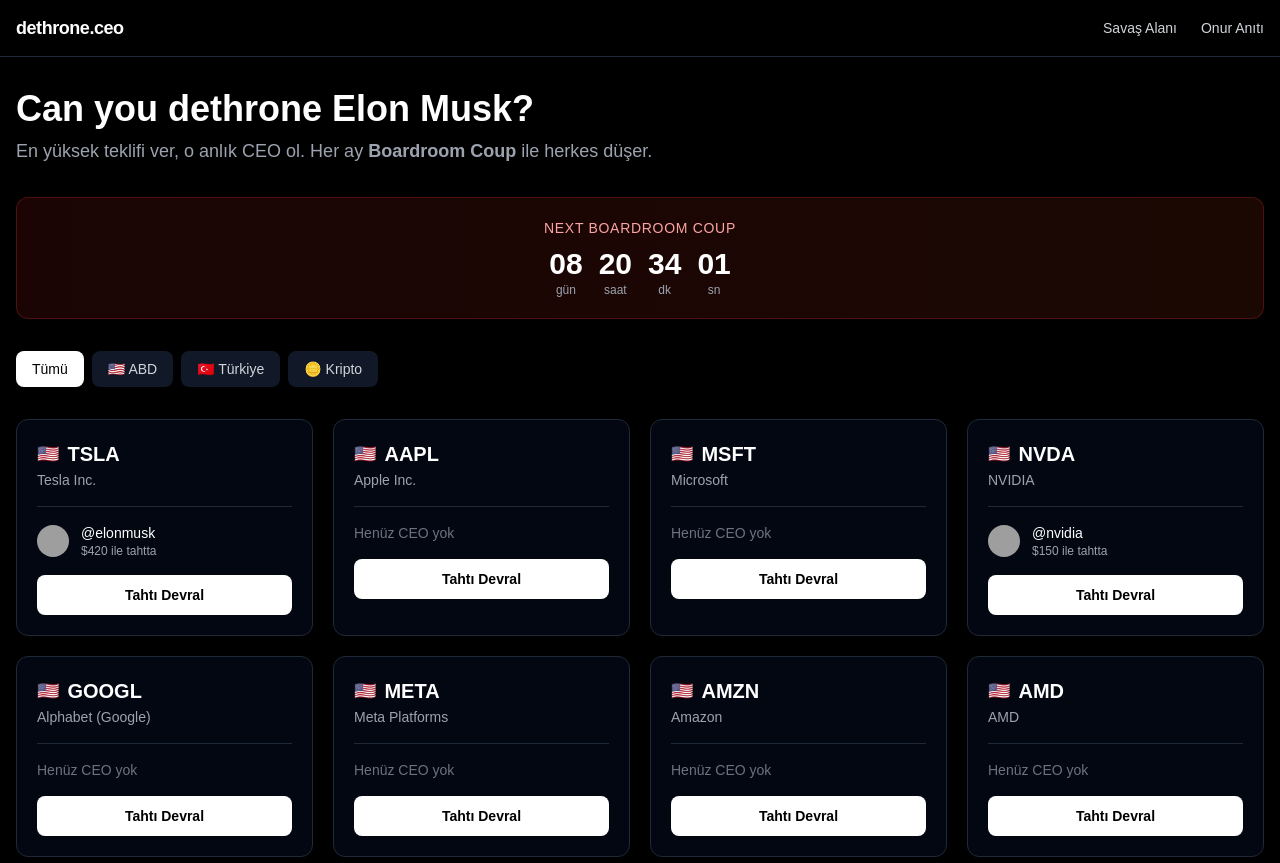
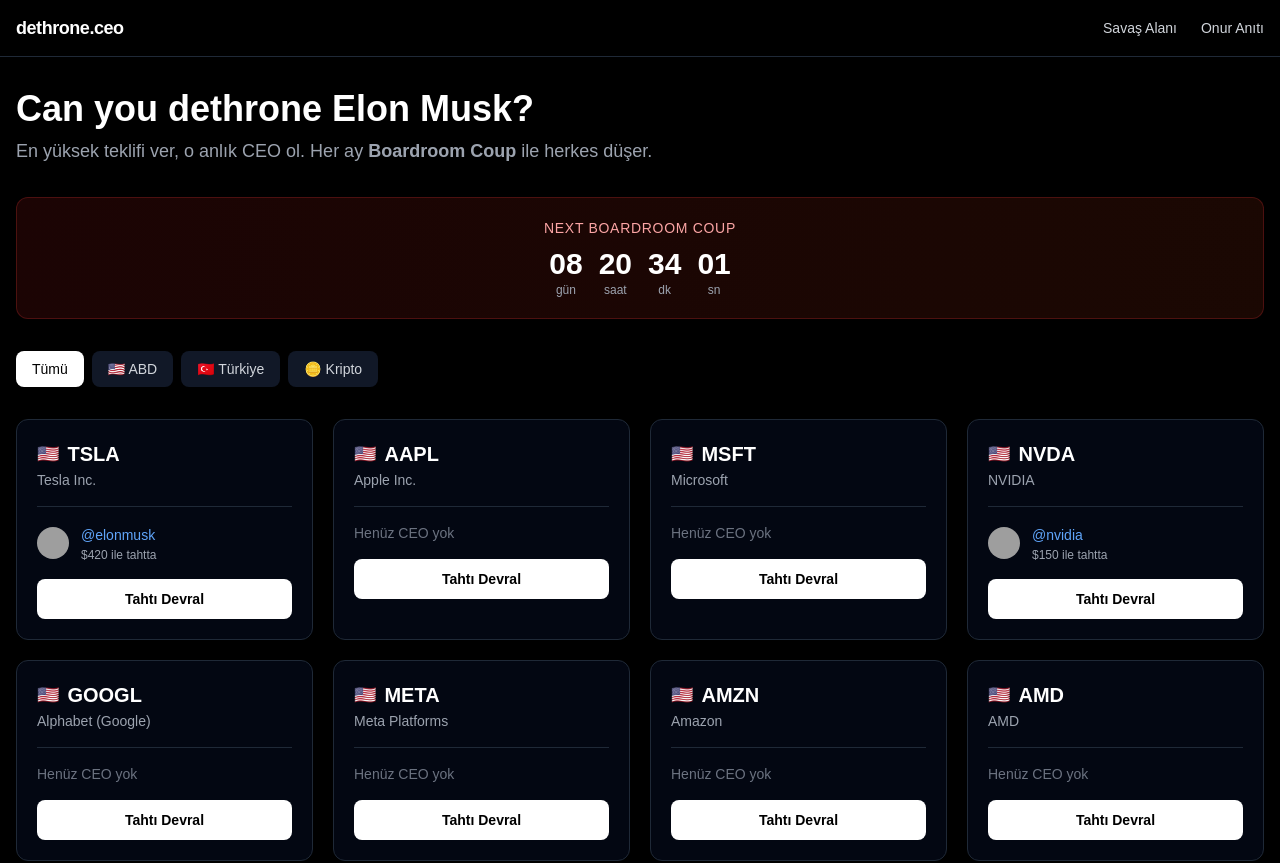
Before and after one commit to Nexora88/dethrone-ceo, a Next.js app: page / in a window 1280 px wide. Shown: the top 863 px of the page. Built offline with nearby package versions, Linux system fonts and the light colour scheme; grey boxes are pictures that could not be loaded.

Commit message:
Update CEO username display to a link

```diff
--- a/components/CompanyCard.tsx
+++ b/components/CompanyCard.tsx
@@ -47,7 +47,14 @@
               className="w-8 h-8 rounded-full"
             />
             <div>
-              <p className="text-sm font-medium">@{currentCEO.x_username}</p>
+              <a
+                href={`https://x.com/${currentCEO.x_username}`}
+                target="_blank"
+                rel="noopener noreferrer"
+                className="text-sm font-medium text-blue-400 hover:text-blue-300 hover:underline"
+              >
+                @{currentCEO.x_username}
+              </a>
               <p className="text-xs text-gray-400">
                 {formatUSD(currentCEO.bid_amount)} ile tahtta
               </p>
```
